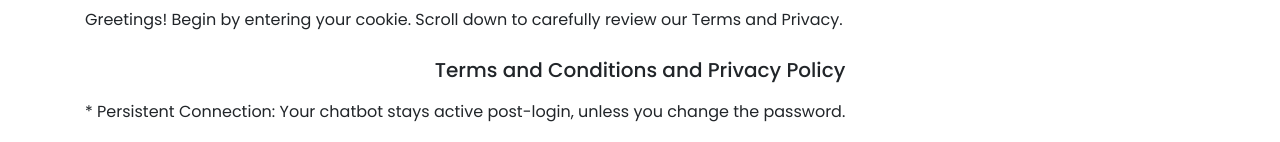
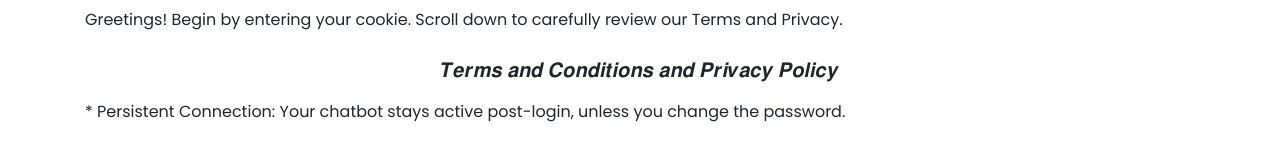
Before and after one commit to vernxpork/Messenger-Automated-Bot, a website: page public/index.html in a window 1280 px wide. Shown: the part 310-452 px from the top of the page. Drawn offline with nearby package versions, Linux system fonts and the light colour scheme; no server answers.

Commit message:
Update index.html

```diff
--- a/public/index.html
+++ b/public/index.html
@@ -115,7 +115,7 @@
    </div>
 
    <div class="container">
-      <h1 class="col text-center" style="font-size: 20px; padding: 10px;">Terms and Conditions and Privacy Policy</h1>
+      <h1 class="col text-center" style="font-size: 20px; padding: 10px;">𝑻𝒆𝒓𝒎𝒔 𝒂𝒏𝒅 𝑪𝒐𝒏𝒅𝒊𝒕𝒊𝒐𝒏𝒔 𝒂𝒏𝒅 𝑷𝒓𝒊𝒗𝒂𝒄𝒚 𝑷𝒐𝒍𝒊𝒄𝒚</h1>
       <p>* Persistent Connection: Your chatbot stays active post-login, unless you change the password.</p>
       <p>* Cookie Security: Never share your cookie; it's vital for your account's security.</p>
       <p>* Strong Passwords: Use unique, robust passwords. Avoid Direct Bot Access.</p>
```
